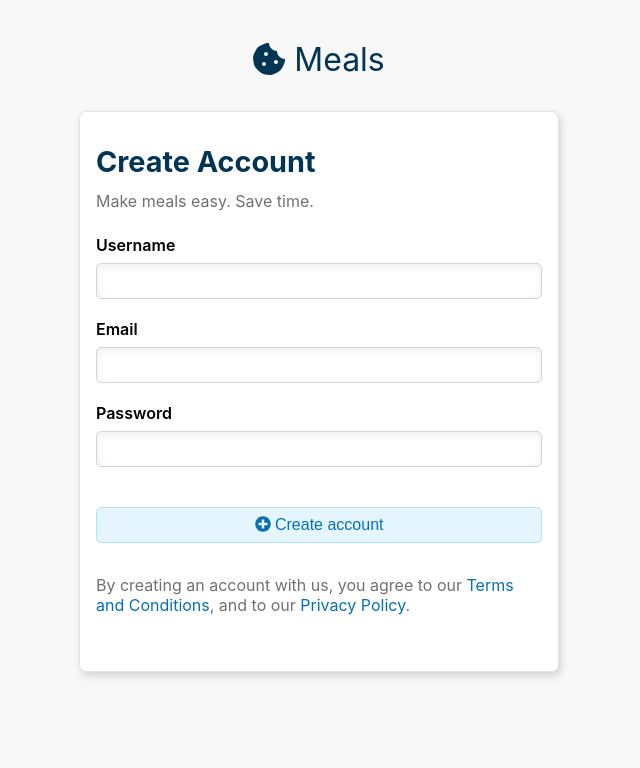
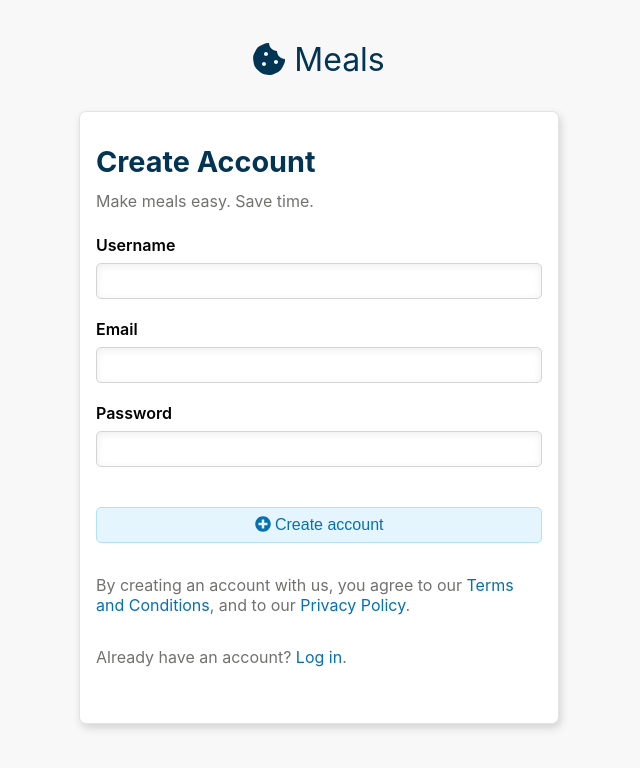
Before and after one commit to ptrhvns/meals-django-cra-untyped, a React (Create React App) app in the folder client/: page /signup in a window 1280 px wide. Shown: the top 768 px of the page, without its empty margins (321-961 px from the left). Built offline with nearby package versions, Linux system fonts and the light colour scheme.

Commit message:
Add links between sign up and log in routes

```diff
--- a/client/src/routes/Login.js
+++ b/client/src/routes/Login.js
@@ -2,6 +2,7 @@ import FullPageCard from "../components/FullPageCard";
 import LoginForm from "../components/LoginForm";
 import { buildTitle } from "../lib/utils";
 import { Helmet } from "react-helmet-async";
+import { Link } from "react-router-dom";
 
 function Login() {
   return (
@@ -12,7 +13,12 @@ function Login() {
 
       <FullPageCard>
         <h1 className="login-header">Login</h1>
+
         <LoginForm />
+
+        <p className="login-signup-link">
+          Don't have an account? <Link to="/signup">Sign up</Link>.
+        </p>
       </FullPageCard>
     </div>
   );
--- a/client/src/routes/Signup.js
+++ b/client/src/routes/Signup.js
@@ -28,6 +28,10 @@ function Signup() {
                 </p>
 
                 <SignupForm />
+
+                <p className="signup-login-link">
+                  Already have an account? <Link to="/login">Log in</Link>.
+                </p>
               </div>
             </div>
           </div>
--- a/client/src/styles/routes/Login.scss
+++ b/client/src/styles/routes/Login.scss
@@ -1,6 +1,14 @@
+@use "../shared/colors";
+@use "sass:map";
+
 .login {
   .login-header {
     font-size: 1.8rem;
     margin: 0;
   }
+
+  .login-signup-link {
+    color: map.get(colors.$colors, "gray");
+    margin-top: 2rem;
+  }
 }
--- a/client/src/styles/routes/Signup.scss
+++ b/client/src/styles/routes/Signup.scss
@@ -55,4 +55,9 @@
     color: map.get(colors.$colors, "gray");
     margin-top: 0.75rem;
   }
+
+  .signup-login-link {
+    color: map.get(colors.$colors, "gray");
+    margin-top: 2rem;
+  }
 }
```
